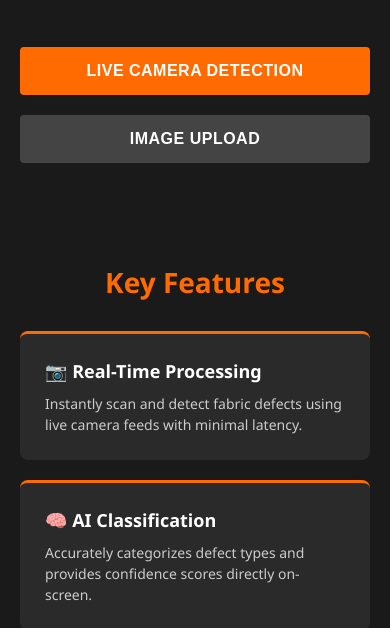
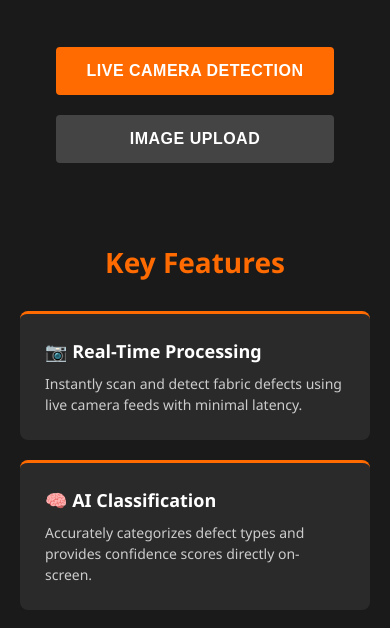
Before and after one commit to NorielFabella/fabric-defect-detection-system, a plain HTML site: page index.html in a window 390 px wide. Shown: the part 215-843 px from the top of the page. Drawn offline with Linux system fonts and the light colour scheme.

Commit message:
center live feed and image upload buttons

```diff
--- a/index.html
+++ b/index.html
@@ -13,17 +13,12 @@
                 <h1>Fabric Defect Detection</h1>
                 <p>Automated, real-time quality control powered by Edge AI.</p>
             </header>
-
-            <div class="action-buttons">
-                <button id="nav-live-btn" class="primary-btn">Live Camera Detection</button>
-                <button id="nav-upload-btn" class="secondary-btn">Image Upload</button>
-                <h2> </h2>
-                <h2> </h2>
-                <h2> </h2>
-                <h2> </h2>
-                <h2> </h2>
+            <div class="action-buttons-wrapper">
+                <div class="action-buttons">
+                    <button id="nav-live-btn" class="primary-btn">Live Camera Detection</button>
+                    <button id="nav-upload-btn" class="secondary-btn">Image Upload</button>
+                </div>
             </div>
-
             <section class="features">
                 <h2>Key Features</h2>
                 <div class="feature-grid">
--- a/style.css
+++ b/style.css
@@ -79,11 +79,19 @@ body {
     color: #cccccc;
     line-height: 1.5;
 }
+.action-buttons-wrapper {
+    display: flex;
+    justify-content: center;
+}
 
 .action-buttons {
     display: flex;
-    justify-content: center;
     gap: 20px;
+    margin-bottom: 80px;
+}
+
+.action-buttons button {
+    width: 260px;
 }
 
 .primary-btn {
@@ -267,4 +275,14 @@ button {
     .action-buttons { flex-direction: column; }
     .controls { padding: 10px; gap: 8px; }
     button { padding: 8px 16px; font-size: 12px; }
+
+    .action-buttons button {
+    width: 260px;
 }
+
+@media (max-width:768px){
+    .action-buttons button{
+        width:100%;
+    }
+}
+}
```
